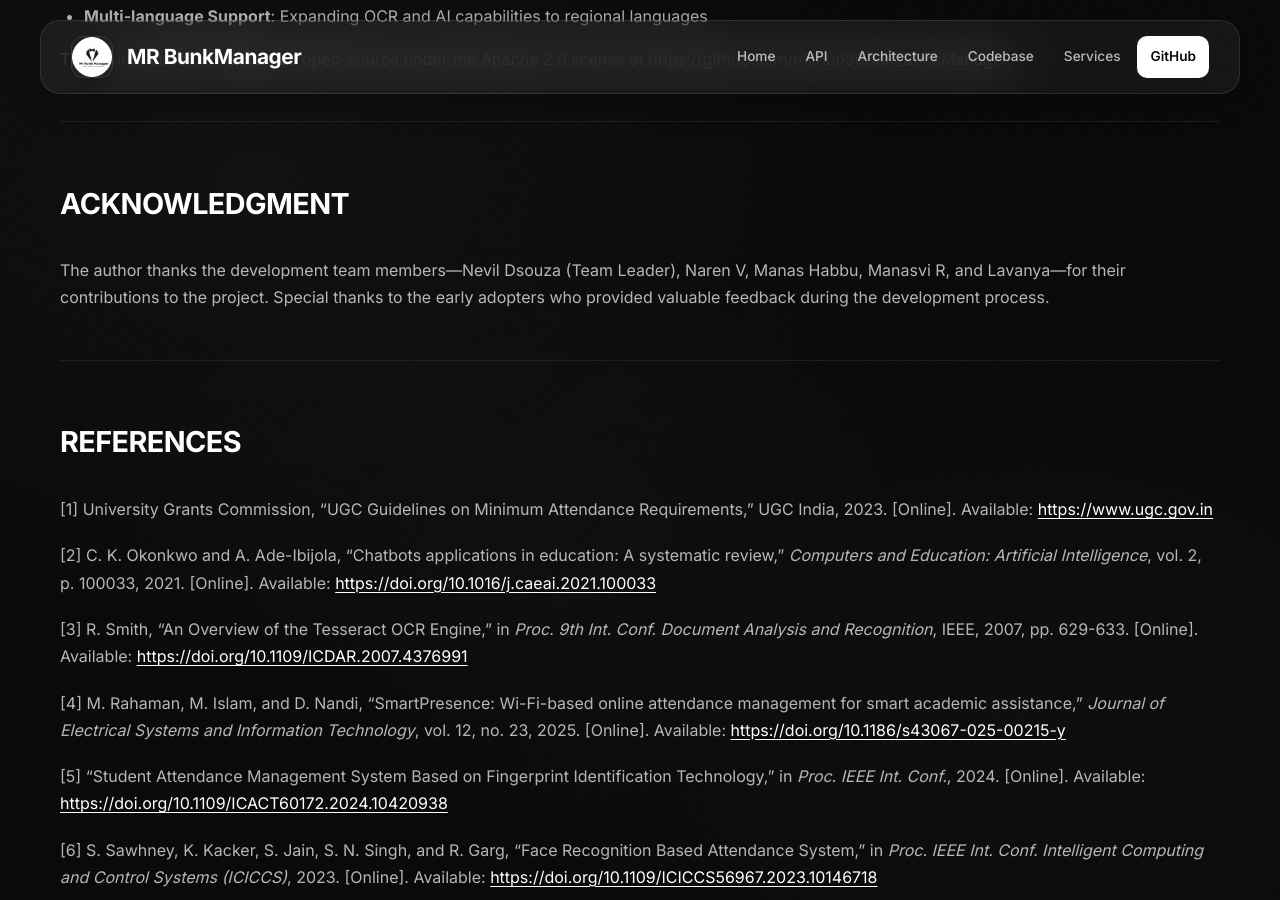
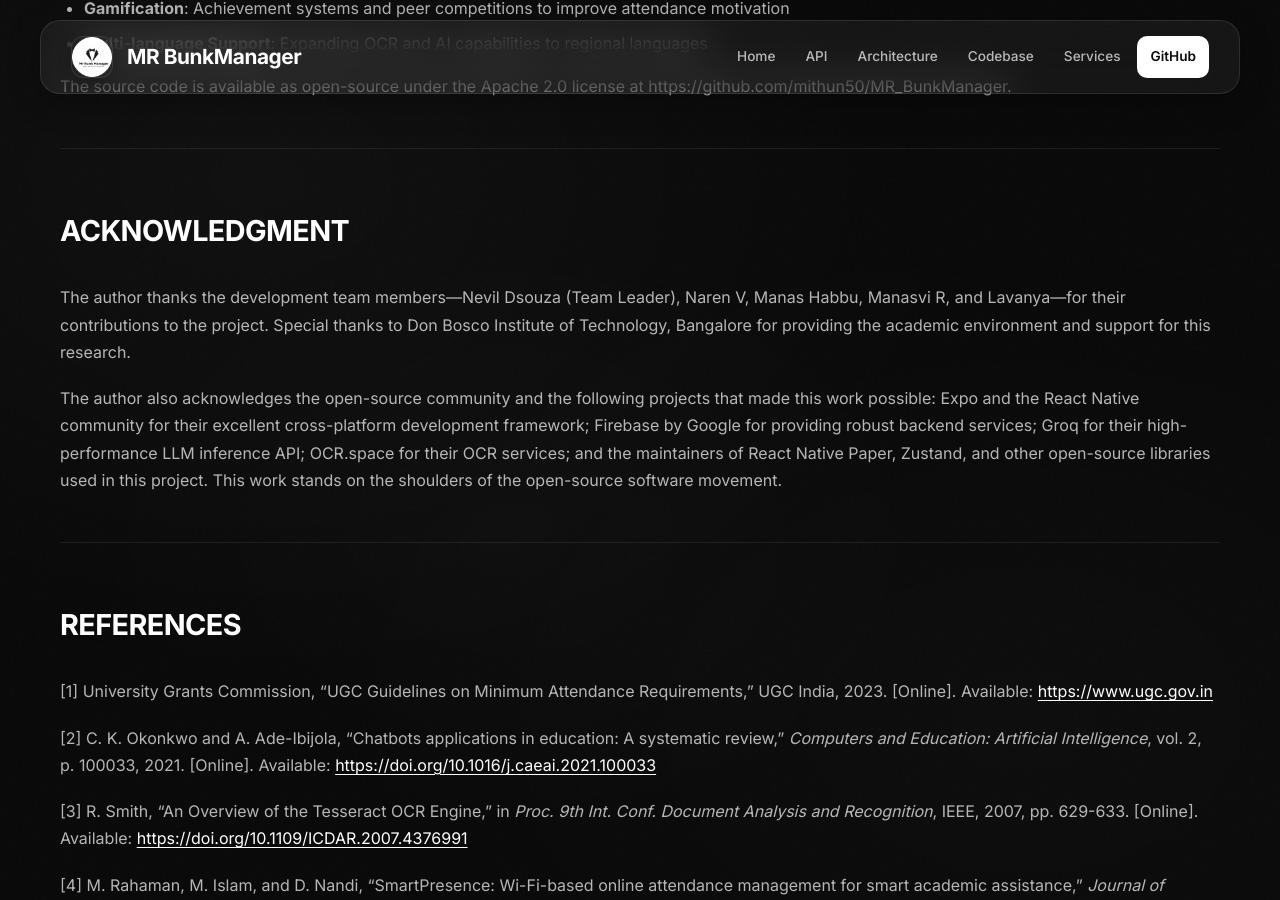
Before and after one commit to mithun50/MR_BunkManager, a Jekyll site: the page built from docs/IEEE_Research_Paper.md, in a window 1280 px wide and 900 px high, scrolled down 19175 px. Built offline with Jekyll 4.4.1, drawn with Linux system fonts in a browser that asks for light colours; our own code applies the rules of GitHub Pages for plain Markdown files; some of the changed text lies outside the part shown.

Commit message:
docs: Add college affiliation and open-source acknowledgments
- Add Don Bosco Institute of Technology, Bangalore affiliation
- Acknowledge Expo, Firebase, Groq, OCR.space and open-source community

```diff
--- a/docs/IEEE_Research_Paper.md
+++ b/docs/IEEE_Research_Paper.md
@@ -6,6 +6,8 @@
 
 **Mithun Gowda B**
 Department of Computer Science and Engineering
+Don Bosco Institute of Technology
+Bangalore, Karnataka, India
 Email: mithungowda.b7411@gmail.com
 
 ---
@@ -393,7 +395,9 @@
 
 ## ACKNOWLEDGMENT
 
-The author thanks the development team members—Nevil Dsouza (Team Leader), Naren V, Manas Habbu, Manasvi R, and Lavanya—for their contributions to the project. Special thanks to the early adopters who provided valuable feedback during the development process.
+The author thanks the development team members—Nevil Dsouza (Team Leader), Naren V, Manas Habbu, Manasvi R, and Lavanya—for their contributions to the project. Special thanks to Don Bosco Institute of Technology, Bangalore for providing the academic environment and support for this research.
+
+The author also acknowledges the open-source community and the following projects that made this work possible: Expo and the React Native community for their excellent cross-platform development framework; Firebase by Google for providing robust backend services; Groq for their high-performance LLM inference API; OCR.space for their OCR services; and the maintainers of React Native Paper, Zustand, and other open-source libraries used in this project. This work stands on the shoulders of the open-source software movement.
 
 ---
 
```
Also changed, not shown: 2 other files.
